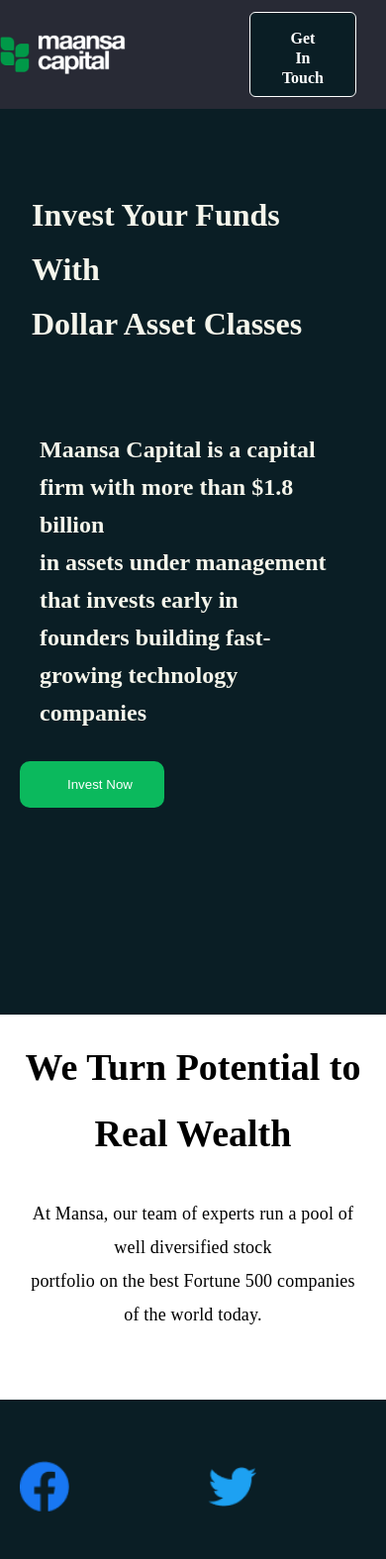
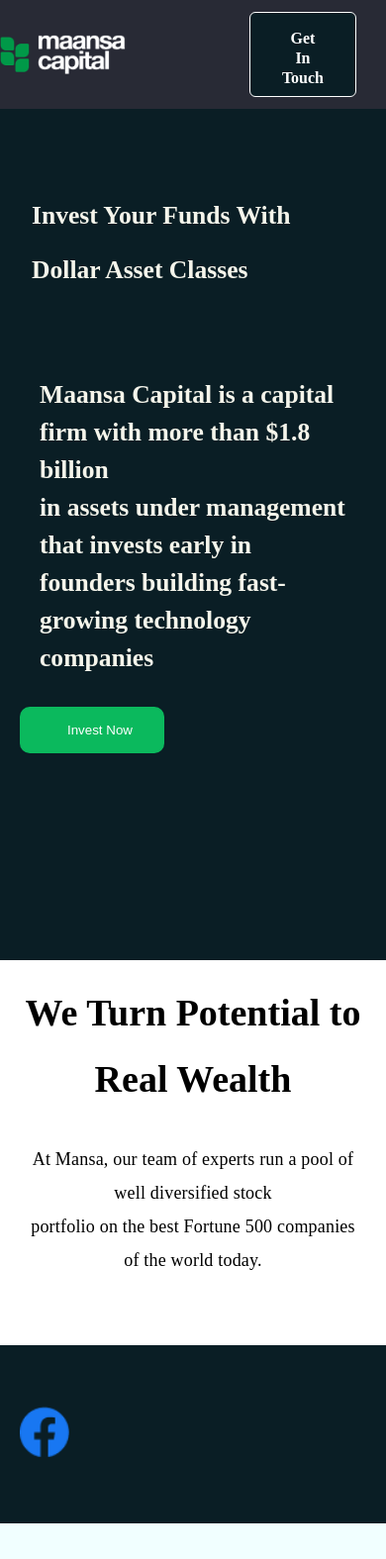
Before and after one commit to kenny3198/Maansa-Project, a plain HTML site: page index.html in a window 390 px wide. Shown: the top 1575 px of the page at 99% size. Drawn offline with Linux system fonts and the light colour scheme.

Commit message:
changes commited

```diff
--- a/index.css
+++ b/index.css
@@ -590,7 +590,7 @@ hr{
         color: #F5F5EB;
         display: flex;
         font-family: Reckless Neue;
-        font-size: 2rem;
+        font-size: 1.6rem;
         font-weight: 700;
         line-height: 55px;
         text-align: left;
@@ -601,7 +601,7 @@ hr{
         color: #F5F5EB;
         padding: 20px;
         font-family: Reckless Neue;
-        font-size: 24px;
+        font-size: 1.6rem;
         font-weight: 700;
         line-height: 38px;
         margin-top: -40px;
@@ -678,9 +678,9 @@ hr{
             height: 180px;
             display: flex;
             justify-content: space-between;
-            gap: 40%;
+            gap: 100%;
             padding: 20px;
-            margin-bottom: -10%;
+            /* margin-bottom: -10%; */
             background: #0A1E25;
             overflow: scroll;
         }
@@ -1052,13 +1052,14 @@ hr{
     align-items: flex-end;
     flex-direction: column;
     padding-right: 20px;
+    padding-bottom: 20px;
     gap: 40px;
     color: white;
     margin-bottom: 120%;
 }
 .term-condition{
     padding: 10px;
-    padding-bottom: 50px;
+    /* padding-bottom: 50px; */
     color: white;
     margin-top: -125%;
     display: block;
```
